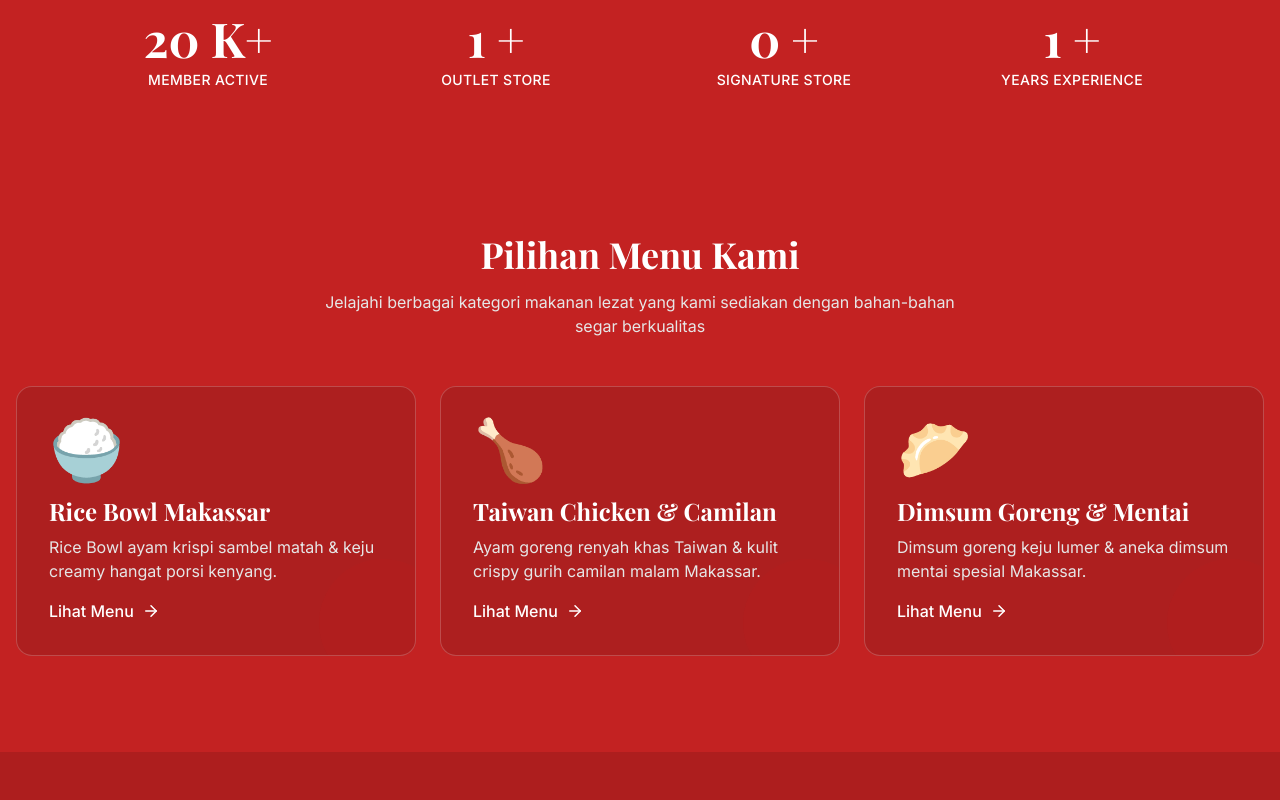
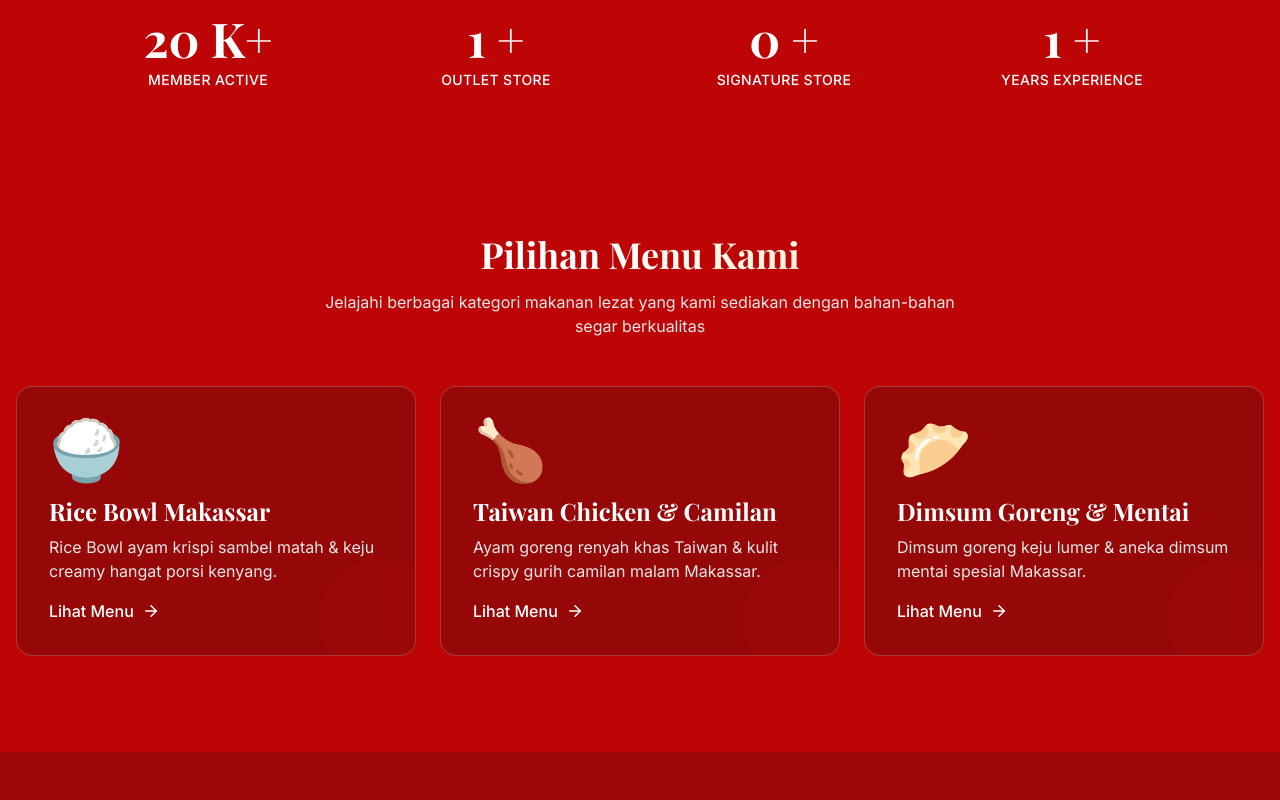
Before and after one commit to frmnsyy236/agang.id, a React (Vite) app: page / in a window 1280 px wide. Shown: the part 840-1640 px from the top of the page. Built offline with nearby package versions, Linux system fonts and the light colour scheme; no server answers; the database is empty; the HTML template or start-up script is replaced by a standard one.

Commit message:
style: ubah warna background website menjadi merah presisi #BD0505

```diff
--- a/src/index.css
+++ b/src/index.css
@@ -6,33 +6,33 @@
 
 @layer base {
   :root {
-    /* --- KONSEP UTAMA: BACKGROUND MERAH & TEKS PUTIH --- */
+    /* --- KONSEP UTAMA: BACKGROUND MERAH AGANG.ID (#BD0505) & TEKS PUTIH --- */
 
-    /* Background Utama: Crimson Red */
-    --background: 0 70% 45%;
+    /* Background Utama: #BD0505 (R=189, G=5, B=5) -> hsl(0 95% 38%) */
+    --background: 0 95% 38%;
     --foreground: 0 0% 100%;
 
-    /* Card & Popover: Dibuat sedikit lebih gelap dari background agar ada dimensi */
-    --card: 0 70% 40%;
+    /* Card & Popover: Dibuat sedikit lebih gelap dari background agar ada dimensi yang tegas */
+    --card: 0 90% 31%;
     --card-foreground: 0 0% 100%;
 
-    --popover: 0 70% 40%;
+    --popover: 0 90% 31%;
     --popover-foreground: 0 0% 100%;
 
-    /* Primary: Tetap Merah Terang (untuk Button/Action) */
-    --primary: 0 75% 50%;
+    /* Primary: Merah Terang untuk Button/Action */
+    --primary: 0 95% 48%;
     --primary-foreground: 0 0% 100%;
 
-    /* Secondary: Oranye Hangat untuk aksen yang tetap matching dengan merah */
-    --secondary: 0 75% 50%;
+    /* Secondary: Emas/Oranye Hangat untuk aksen matching dengan logo */
+    --secondary: 35 95% 50%;
     --secondary-foreground: 0 0% 100%;
 
-    /* Muted: Merah yang sangat gelap agar teks muted tidak hilang tapi tetap halus */
-    --muted: 0 70% 35%;
+    /* Muted: Merah gelap agar teks muted tetap halus */
+    --muted: 0 85% 26%;
     --muted-foreground: 0 0% 90%;
 
-    /* Accent: Cokelat Gelap / Deep Maroon */
-    --accent: 0 80% 25%;
+    /* Accent: Deep Maroon pekat untuk footer */
+    --accent: 0 95% 20%;
     --accent-foreground: 0 0% 100%;
 
     /* State: Border & Ring menggunakan putih transparan */
@@ -46,7 +46,7 @@
     --radius: 0.75rem;
 
     /* --- SIDEBAR CUSTOMIZATION --- */
-    --sidebar-background: 0 0% 100%;
+    --sidebar-background: 0 95% 38%;
     --sidebar-foreground: 0 0% 100%;
     --sidebar-primary: 0 0% 100%;
     --sidebar-primary-foreground: 0 0% 100%;
@@ -56,22 +56,22 @@
     --sidebar-ring: 0 0% 100% / 0.5;
 
     /* Gradients */
-    --gradient-warm: linear-gradient(135deg, hsl(0 00% 100%) 0%, hsl(0, 0%, 100%) 100%);
-    --gradient-hero: linear-gradient(180deg, hsl(0 00% 100%) 0%, hsl(0, 0%, 100%) 100%);
+    --gradient-warm: linear-gradient(135deg, #ffffff 0%, #fff1dc 100%);
+    --gradient-hero: linear-gradient(180deg, #BD0505 0%, #9e0404 100%);
   }
 
   /* Mode Gelap: Dibuat lebih ke arah Deep Maroon/Blackish Red */
   .dark {
-    --background: 0 80% 10%;
+    --background: 0 95% 15%;
     --foreground: 0 0% 100%;
 
-    --card: 0 80% 12%;
+    --card: 0 90% 18%;
     --card-foreground: 0 0% 100%;
 
-    --primary: 0 70% 55%;
-    --primary-foreground: 0 80% 10%;
+    --primary: 0 95% 45%;
+    --primary-foreground: 0 0% 100%;
 
-    --border: 0 0% 100% / 0.15%;
+    --border: 0 0% 100% / 0.15;
   }
 }
 
@@ -82,11 +82,13 @@
 
   html {
     scroll-behavior: smooth;
+    background-color: #BD0505;
   }
 
   body {
-    /* Pastikan font putih dan background merah diterapkan secara global */
+    /* Pastikan font putih dan background merah #BD0505 diterapkan secara global */
     @apply bg-background text-foreground antialiased;
+    background-color: #BD0505;
     font-family: 'Inter', sans-serif;
   }
 
@@ -102,6 +104,14 @@
 }
 
 @layer utilities {
+  .bg-gradient-hero {
+    background-image: var(--gradient-hero);
+  }
+
+  .bg-gradient-warm {
+    background-image: var(--gradient-warm);
+  }
+
   .text-gradient {
     @apply bg-clip-text text-transparent;
     background-image: var(--gradient-warm);
@@ -112,13 +122,13 @@
   }
 }
 
-/* Custom Scrollbar agar tidak merusak tema merah */
+/* Custom Scrollbar agar senada dengan tema merah #BD0505 */
 ::-webkit-scrollbar {
   width: 8px;
 }
 
 ::-webkit-scrollbar-track {
-  background: hsl(var(--background));
+  background: #BD0505;
 }
 
 ::-webkit-scrollbar-thumb {
--- a/src/pages/AdminBlog.tsx
+++ b/src/pages/AdminBlog.tsx
@@ -315,7 +315,7 @@ export const AdminBlog: React.FC = () => {
   // IF NOT AUTHENTICATED: Show Login Screen
   if (!isAdminAuthenticated) {
     return (
-      <div className="min-h-screen bg-gradient-to-b from-[#580c0c] via-[#730f0f] to-[#520909] text-white flex items-center justify-center p-4">
+      <div className="min-h-screen bg-gradient-to-b from-[#BD0505] via-[#9e0404] to-[#6d0202] text-white flex items-center justify-center p-4">
         <Helmet>
           <title>Login Super Admin - Agang.id</title>
         </Helmet>
@@ -387,7 +387,7 @@ export const AdminBlog: React.FC = () => {
 
   // IF AUTHENTICATED: Show Super Admin Dashboard
   return (
-    <div className="min-h-screen bg-gradient-to-b from-[#580c0c] via-[#730f0f] to-[#520909] text-white pb-20">
+    <div className="min-h-screen bg-gradient-to-b from-[#BD0505] via-[#9e0404] to-[#6d0202] text-white pb-20">
       <Helmet>
         <title>Dashboard Super Admin Berita & Artikel - Agang.id</title>
       </Helmet>
--- a/src/pages/Index.tsx
+++ b/src/pages/Index.tsx
@@ -18,7 +18,7 @@ const Index = () => {
         <HeroSection />
 
         {/* Section Stats dengan Garis Oranye di Atasnya */}
-        <section className="bg-red py-12 border-t-[6px] border-yellow-500">
+        <section className="bg-background py-12 border-t-[6px] border-yellow-500">
           <div className="container mx-auto px-4 md:px-20">
             <div className="grid grid-cols-2 md:grid-cols-4 gap-8 text-center">
               {[
```
